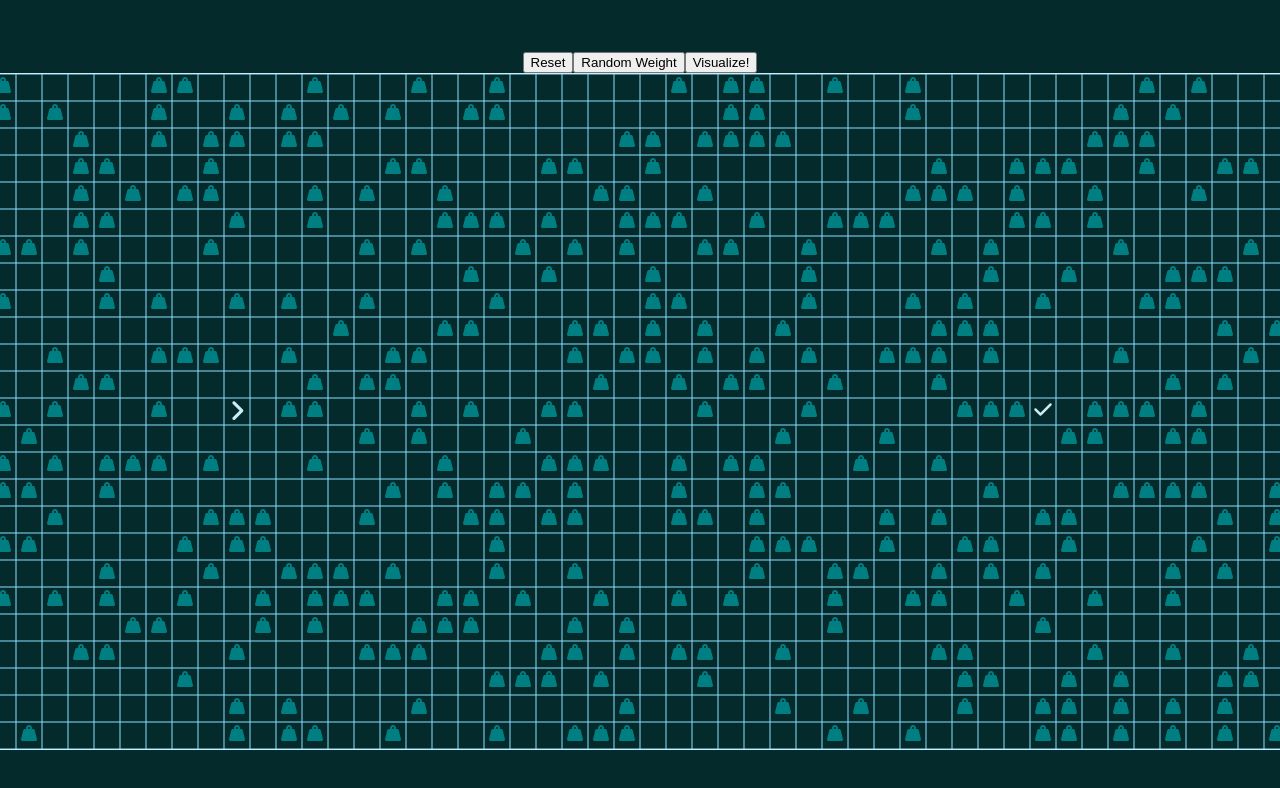
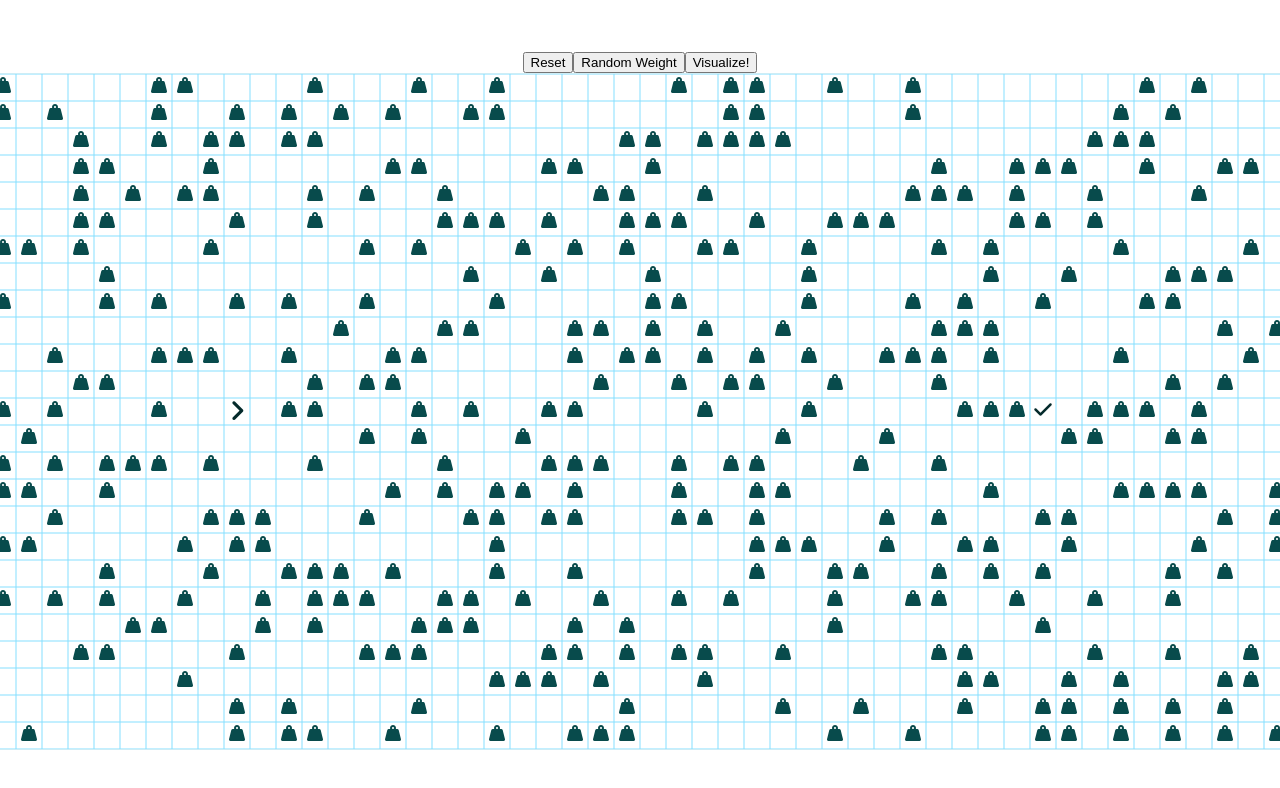
Before and after one commit to Aidan-Simard/Pathfinding-Visualizer, a React (Create React App) app: page / in a window 1280 px wide. Both pictures are taken after a click on the button "Random Weight". Shown: the top 788 px of the page. Built offline with nearby package versions, Linux system fonts and the light colour scheme.

Commit message:
style changes

```diff
--- a/src/components/Node.css
+++ b/src/components/Node.css
@@ -9,17 +9,17 @@
 }
 
 .start {
-  color: #CDEDF6;
+  color: #042A2B;
   font-size: 25px;
 }
 
 .end {
-  color: #CDEDF6;
+  color: #042A2B;
   font-size: 20px;
 }
 
 .wall {
-  animation: wall 1s;
+  animation: wall 0.5s;
   background-color: #EF7B45;
 }
 
@@ -30,24 +30,20 @@
 
 .path {
   animation: path 1s;
-  background-color: #CDEDF6;
-}
-
-.switch {
-  color: #042A2B;
+  background-color: #f4cccc;
 }
 
 @keyframes visited {
-  0% { background-color: #042A2B;}
+  0% { background-color: #3f7983;}
   100% { background-color: #5EB1BF; }
 }
 
 @keyframes path {
   0% { background-color: #0094C6; }
-  100% { background-color: #CDEDF6; }
+  100% { background-color: #f4cccc; }
 }
 
 @keyframes wall {
-  0% { background-color: #042A2B;}
+  0% { background-color: #FFFFFF;}
   100% { background-color: #EF7B45; }
 }
--- a/src/components/Node.jsx
+++ b/src/components/Node.jsx
@@ -29,7 +29,7 @@ const Node = (props) => {
     >
       { props.isStartNode ? <i className="fas fa-angle-right va" style={{verticalAlign: "50%"}}></i>
       : props.isEndNode? <i className="fas fa-check va" style={{verticalAlign: "5%"}}></i>
-      : props.weight > 1 ? <i className="fas fa-weight-hanging" style={{color: "#007f83"}}></i>
+      : props.weight > 1 ? <i className="fas fa-weight-hanging" style={{color: "#084b4c"}}></i>
       : <div/>}
     </div>
   )
--- a/src/components/Visualizer.jsx
+++ b/src/components/Visualizer.jsx
@@ -122,10 +122,7 @@ const Visualizer = (props) => {
   function animatePath(journey, path) {
 
     setStartVis(true);
-
-    if (startVis) {
-      clearGrid();
-    }
+    clearGrid();
 
     let start = document.getElementById(startCoords[0]+"-"+startCoords[1]);
     let end = document.getElementById(endCoords[0]+"-"+endCoords[1]);
@@ -143,7 +140,6 @@ const Visualizer = (props) => {
 
       end.classList.remove("visited");
       end.classList.add("path");
-      end.classList.add("switch");
 
       for (let i = 0; i < path.length; i++) {
         setTimeout(() => {
@@ -158,7 +154,6 @@ const Visualizer = (props) => {
 
       setTimeout(() => {
         start.classList.add("path");
-        start.classList.add("switch");
         setStartVis(false);
       }, 50 * path.length)
 
@@ -268,9 +263,6 @@ const Visualizer = (props) => {
   function clearGrid() {
     if (startVis) { return; }
 
-    document.getElementById(startCoords[0]+"-"+startCoords[1]).classList.remove("switch");
-    document.getElementById(endCoords[0]+"-"+endCoords[1]).classList.remove("switch");
-
     for (let row = 0; row < grid.length; row++) {
       for (let col = 0; col < grid[row].length; col++) {
         let node = document.getElementById(row+"-"+col)
@@ -293,7 +285,7 @@ const Visualizer = (props) => {
 
     for (let row = 0; row < grid.length; row++) {
       for (let col = 0; col < grid[row].length; col++) {
-        if (Math.random() < 0.3) {
+        if (Math.random() < 0.3 && !g[row][col]["isWall"]) {
           g[row][col]["weight"] = 4;
         }
       }
--- a/src/index.css
+++ b/src/index.css
@@ -6,7 +6,7 @@ body {
     sans-serif;
   -webkit-font-smoothing: antialiased;
   -moz-osx-font-smoothing: grayscale;
-  background-color: #042A2B;
+  background-color: #FFFFFF;
 }
 
 code {
```
